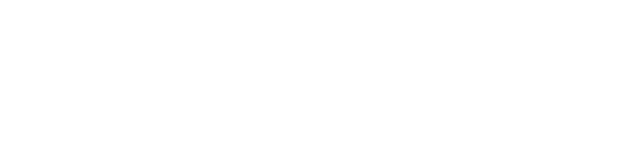
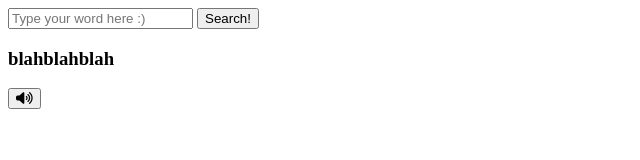
Before and after one commit to kkelizzz/ME-internship-project, a plain HTML site: page index.html in a window 1280 px wide. Shown: the whole page, without its empty margins (0-640 px from the left). Drawn offline with Linux system fonts and the light colour scheme.

Commit message:
html template created

```diff
--- a/index.html
+++ b/index.html
@@ -4,9 +4,30 @@
     <meta charset="UTF-8">
     <meta http-equiv="X-UA-Compatible" content="IE=edge">
     <meta name="viewport" content="width=device-width, initial-scale=1.0">
-    <title>Document</title>
+    <title>Dictionary App</title>
+
+    <link rel="stylesheet" href="https://cdnjs.cloudflare.com/ajax/libs/font-awesome/6.4.0/css/all.min.css"/>
+
+    <link rel="stylesheet" href="styles.css">
+
  </head>
+
  <body>
+
+    <div class="container">
+      <div class="search-bar">
+         <input type="text" id= "input" placeholder = "Type your word here :)">
+         <button class="search-btn">Search!</button>
+         <div class="result">
+           <div class="word">
+            <h3>blahblahblah</h3>
+            <button class="audio-btn">
+               <i class="fa-solid fa-volume">&#xf028;</i>
+            </button>
+           </div>
+         </div>
+      </div>
+    </div>
 
  </body>
  </html>
```
